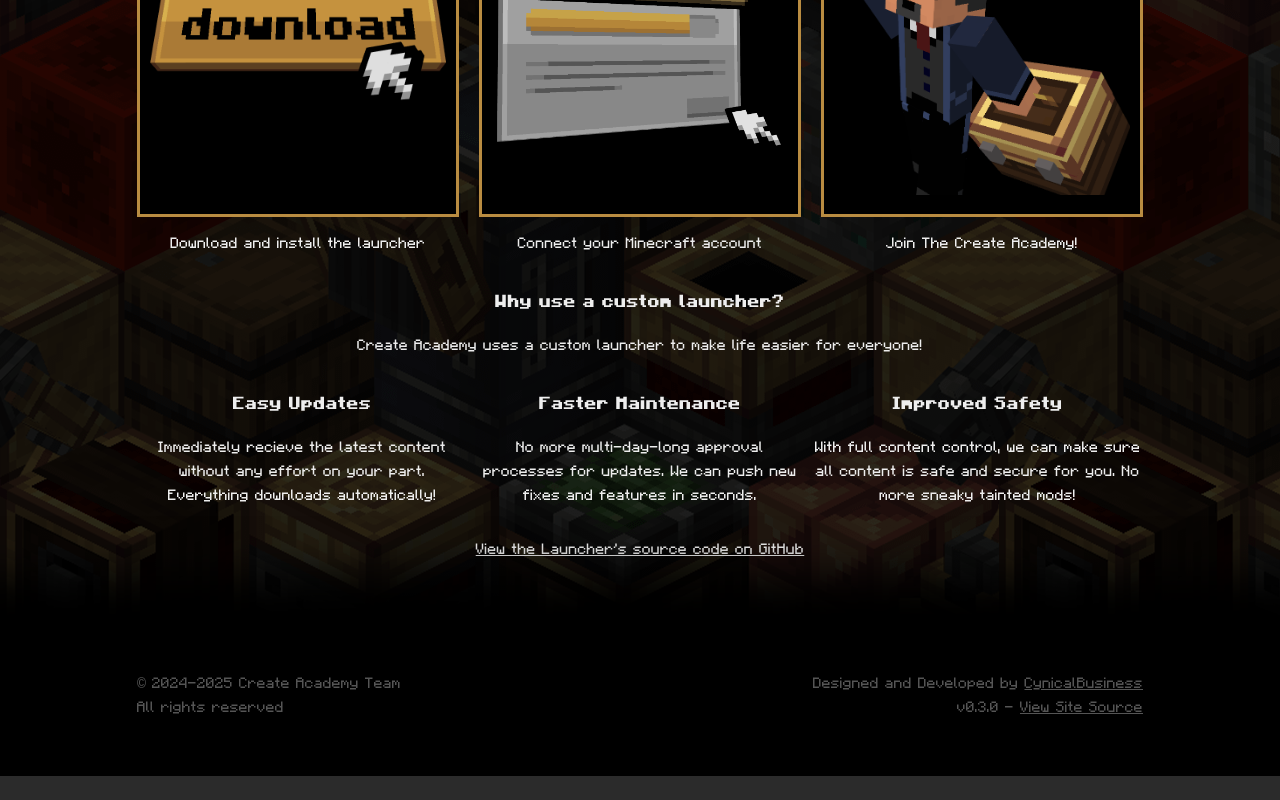
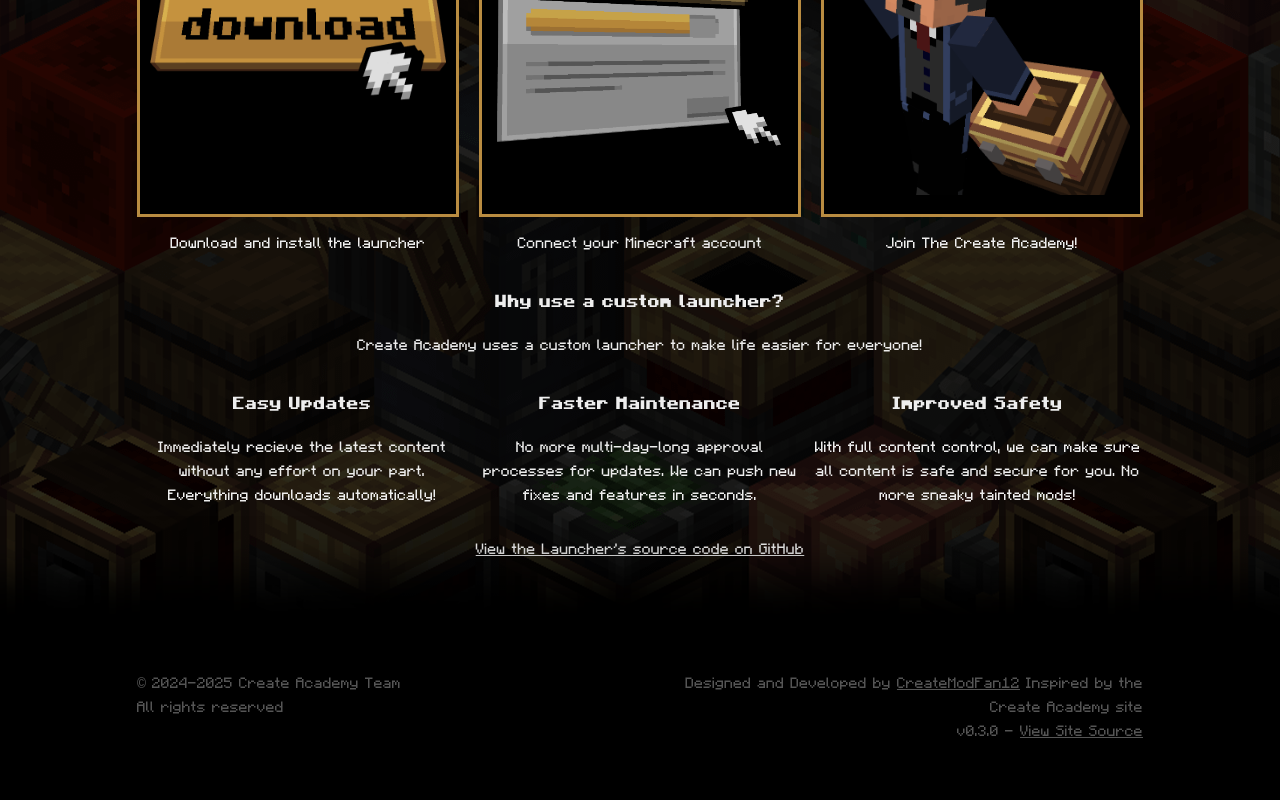
Before and after one commit to CreateModFan154/CTBE-Website, a Vue app: page / in a window 1280 px wide. Shown: the part 1668-2468 px from the top of the page. Before the commit the page ends 2444 px from the top, so only its background shows below. Built offline with nearby package versions, Linux system fonts and the light colour scheme; no server answers.

Commit message:
Update footer links and attribution

```diff
--- a/src/components/TheFooter.vue
+++ b/src/components/TheFooter.vue
@@ -16,11 +16,12 @@
             <div id="footerRight" class="flex-item text-right">
                 <p id="footerDesignedBy">
                     Designed and Developed by
-                    <a href="https://cynical.business" target="_blank">CynicalBusiness</a>
+                    <a href="createmodfan154.github.io" target="_blank">CreateModFan12</a>
+                    Inspired by the Create Academy site
                     <br />
                     v{{ VERSION }} -
                     <a
-                        href="https://lab.vevox.io/code/games/minecraft/create-academy-website"
+                        href="https://github.com/CreateModFan154/CTBE-Website"
                         target="_blank"
                     >
                         View Site Source
```
